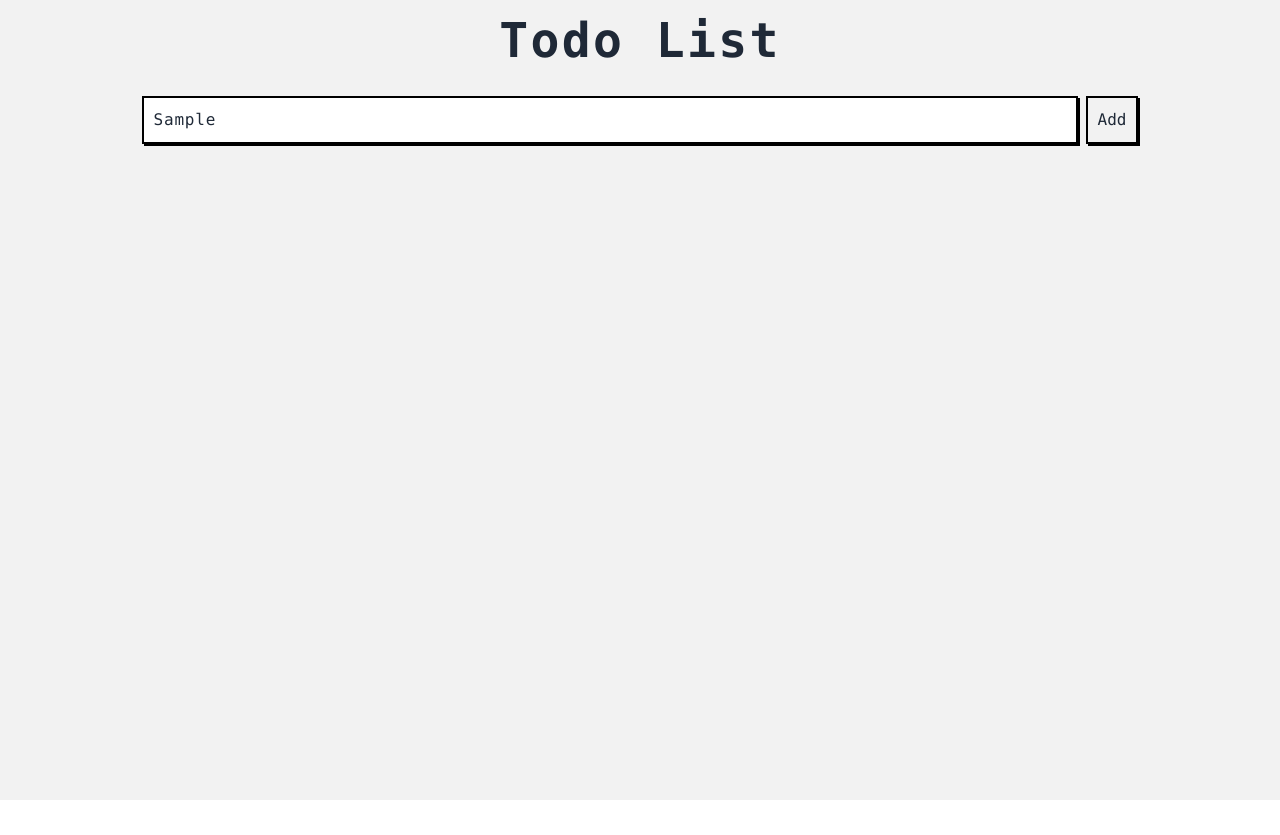
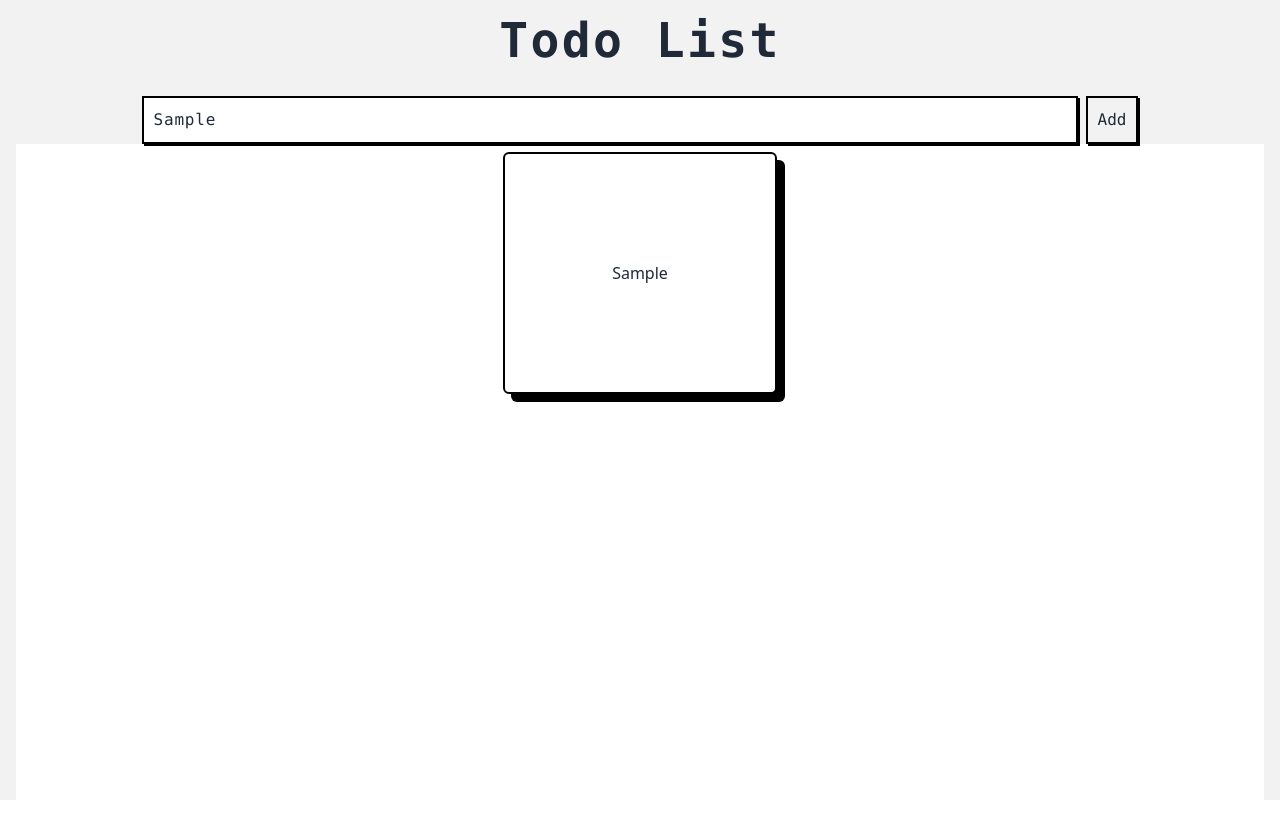
Before and after one commit to Anthony-0801/react-vite-learnings, a React (Vite) app: page / in a window 1280 px wide. Both pictures are taken after typing "Sample" into the empty fields and a click on the button "Add". Before the commit the page ends 800 px from the top, so only its background shows below. Built offline with nearby package versions, Linux system fonts and the light colour scheme.

Commit message:
adding some UI design updates

```diff
--- a/src/components/mini-projects/todo-list/TodoList.jsx
+++ b/src/components/mini-projects/todo-list/TodoList.jsx
@@ -11,7 +11,7 @@ export default function TodoList() {
   }
 
   return (
-    <div className='bg-base-200 h-screen p-4'>
+    <div className='box-border w-full bg-base-200 h-screen p-4'>
       <h1 className='text-5xl font-bold font-mono tracking-wider mb-8 md:text-center'>Todo List</h1>
         <form
           className='md:flex md:justify-center md:gap-2'
@@ -34,6 +34,17 @@ export default function TodoList() {
             </button>
 
         </form>
+
+        <div className='bg-white flex w-full lg:flex-row h-[90%] lg:flex-wrap justify-center gap-4 flex-col'>
+          {
+            todo.map(item =>
+              <div className='w-[90%] lg:w-[22%] flex lg:box-border lg:h-[35%] justify-center m-2 items-center border-black border-2 rounded-md shadow-[8px_8px_0px_rgba(0,0,0,1)] bg-white'>
+                {item}
+              </div>
+            )
+          }
+        </div>
+
     </div>
   )
 }
```
